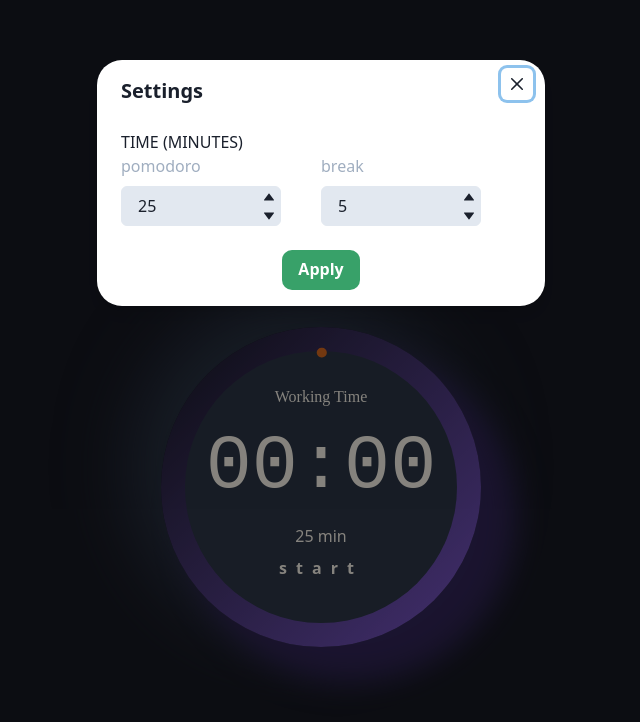
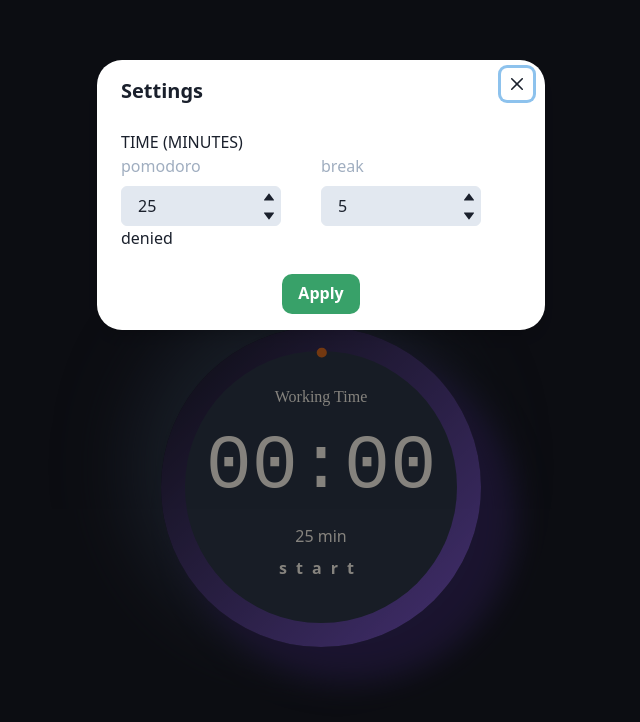
Before and after one commit to Smylle3/mypomodore, a React (Create React App) app: page / in a window 1280 px wide. Shown: the top 722 px of the page, without its empty margins (319-959 px from the left). Built offline with nearby package versions, Linux system fonts and the light colour scheme.

Commit message:
Show error message for notification

```diff
--- a/src/components/options.jsx
+++ b/src/components/options.jsx
@@ -30,6 +30,13 @@ export default function Options(props) {
                             <MyInput id="pomodoro" number={25} />
                             <MyInput id="break" number={5} />
                         </FormControl>
+                        {window.Notification ? (
+                            Notification.permission
+                        ) : (
+                            <Text color="red" margin="1em 1em 0em 0">
+                                This browser doesn't have support for notifications.
+                            </Text>
+                        )}
                     </Flex>
                 </ModalBody>
                 <ModalFooter display="flex" justifyContent="center">
```
